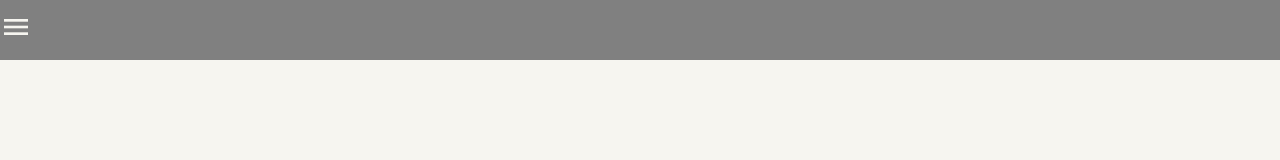
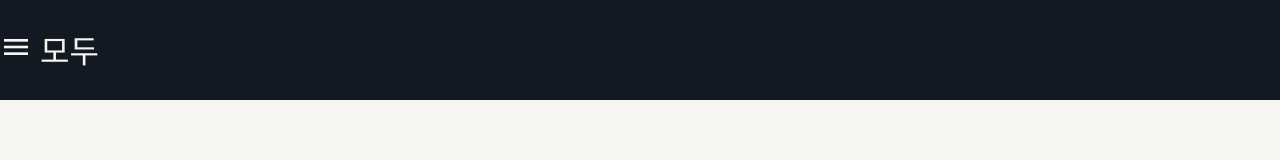
Before and after one commit to haeun161/web-basics, a plain HTML site: page amazon/amazon.html in a window 1280 px wide. Drawn offline with nearby package versions, Linux system fonts and the light colour scheme.

Commit message:
divided header section+css

```diff
--- a/amazon/amazon.css
+++ b/amazon/amazon.css
@@ -2,7 +2,7 @@
 
 body{
     font-family: 'Do Hyeon', sans-serif;
-    font-size: 16px;
+    font-size: 15px;
     font-weight: 400;
     line-height: 1.4;
     background: #F6F5F0;}
@@ -14,20 +14,21 @@ body{
     }
 
 /* HEADER */
-.bar1{    background: #000;
-    height: 60px;
+header{
+    background: rgb(19, 25, 35);
+    height: 100px;
     width: 100%;
     display: flex;
     position: fixed;
     align-items: center; /*모든 아이템 정중앙에 배치*/}
 
-
-header{
-    background: grey;
-
-    height: 60px;
+section.bar1{
+    background: (35,67,62);
+    background-color: (35,67,62);
+    height: 40px;
     width: 100%;
     display: flex;
     position: fixed;
     align-items: center; /*모든 아이템 정중앙에 배치*/
+    font-size: 12px;
 }
--- a/amazon/amazon.html
+++ b/amazon/amazon.html
@@ -22,17 +22,23 @@
 </head>
 <body>
         <header id="main-bar">
-            <div id="bar1">
+            <section id="bar1">
                 <div class="bar1-left"></div>
                 <div class="bar1-middle"></div>
                 <div class="bar1-right"></div>
-            </div>
-            <div id="bar2">
-                <div class="material-icons">
+            </section>
+
+            <section id="bar2">
+                <div class="bar1-left">
+                    <span class="material-icons">
                     menu
+                    모두
+                    </span>
                 </div>
-            </div>
+                <div class="bar1-middle"></div>
+                <div class="bar1-right"></div>
 
+            </section>
         </header>
 </body>
 </html>
```
